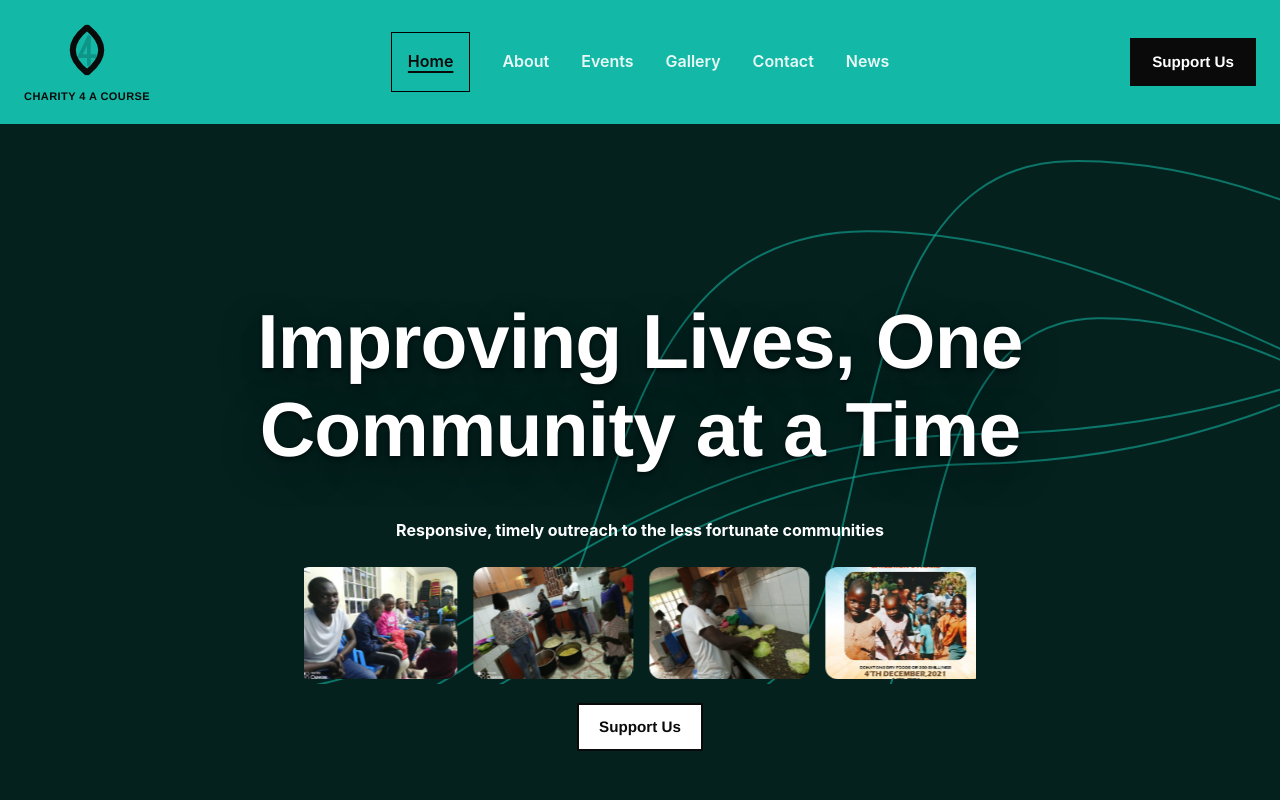
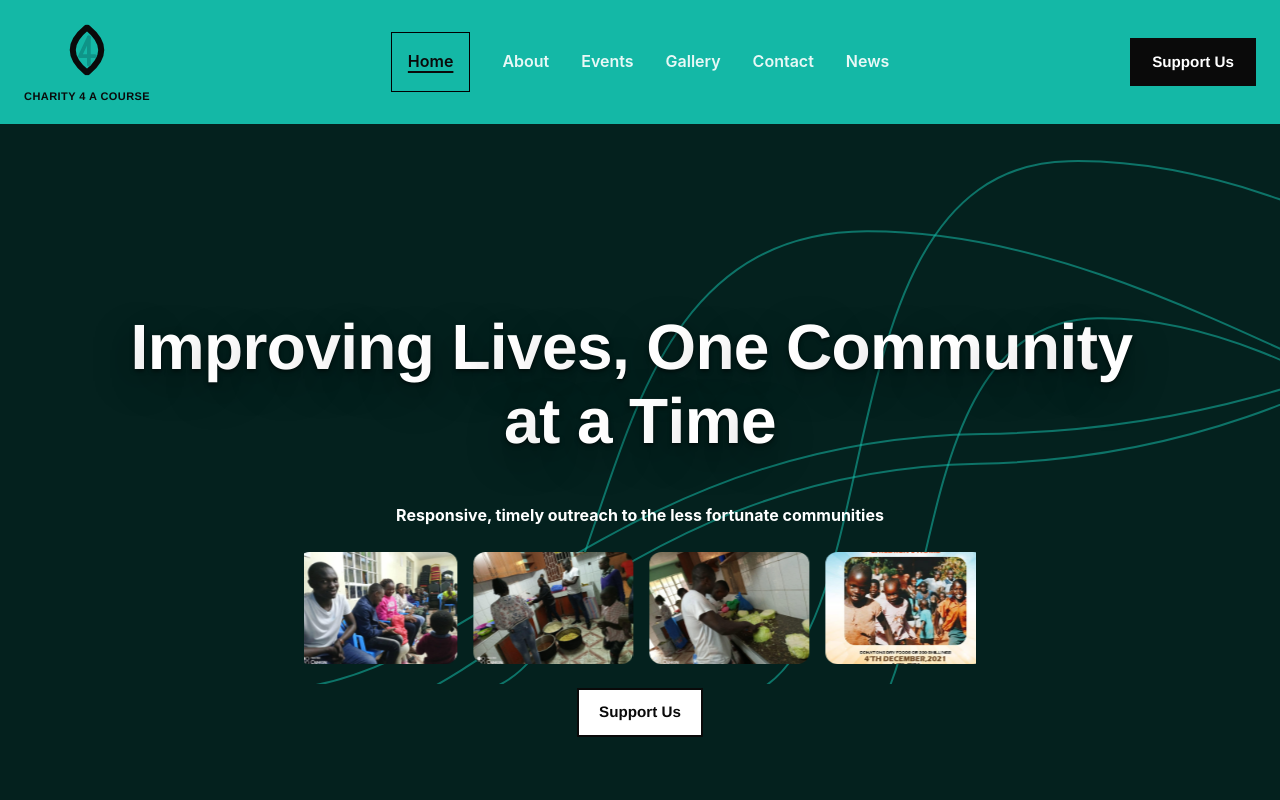
Before and after one commit to SCIPIO666/charity-4-a-course, a React (Vite) app in the folder client/: page / in a window 1280 px wide. Shown: the top 800 px of the page. Built offline with nearby package versions, Linux system fonts and the light colour scheme.

Commit message:
feat: gsap animation on hero heading

```diff
--- a/client/src/App.css
+++ b/client/src/App.css
@@ -236,7 +236,7 @@
    font-weight: var(--font-weight-bold);
   letter-spacing: var(--tracking-tight);
   line-height: var(--leading-tight);
-  font-size: clamp(3.75rem, 6vw, 7rem);
+  font-size: clamp(2.75rem, 5vw, 4rem);
   text-align: center;
    margin: 0;
    margin-bottom: 12px;
--- a/client/src/pages/Contact.jsx
+++ b/client/src/pages/Contact.jsx
@@ -9,8 +9,9 @@ export default function Contact() {
         pattern='pattern6'
         carousel={false}
         scrollArrow={true}
+        target = '#contact'
       />
-      <section className='min-h-screen bg-ink-50 text-brand-white'>
+      <section id='contact' className='min-h-screen bg-ink-50 text-brand-white'>
 
       </section>
     </div>
--- a/client/src/pages/Events.jsx
+++ b/client/src/pages/Events.jsx
@@ -5,12 +5,13 @@ export default function Events() {
     <div>
       <Hero
         variant='outline'
-        heading='Upcoming  Events'
+        heading='Events'
         pattern='pattern1'
         carousel={false}
         scrollArrow={true}
+        target = '#events'
       />
-      <section className='min-h-screen bg-ink-50 text-brand-white'>
+      <section id='events' className='min-h-screen bg-ink-50 text-brand-white'>
 
       </section>
     </div>
--- a/client/src/pages/Gallery.jsx
+++ b/client/src/pages/Gallery.jsx
@@ -9,8 +9,9 @@ export default function Gallery() {
         pattern='pattern3'
         carousel={false}
         scrollArrow={true}
+        target = '#gallery'
       />
-      <section className='min-h-screen bg-ink-50 text-brand-white'>
+      <section id='gallery' className='min-h-screen bg-ink-50 text-brand-white'>
 
       </section>
     </div>
--- a/client/src/pages/News.jsx
+++ b/client/src/pages/News.jsx
@@ -9,8 +9,9 @@ export default function News() {
         pattern='pattern5'
         carousel={false}
         scrollArrow={true}
+        target = '#news'
       />
-      <section className='min-h-screen bg-ink-50 text-brand-white'>
+      <section id='news' className='min-h-screen bg-ink-50 text-brand-white'>
 
       </section>
     </div>
--- a/client/src/pages/WhoWeAre.jsx
+++ b/client/src/pages/WhoWeAre.jsx
@@ -5,12 +5,13 @@ export default function WhoWeAre() {
     <div>
       <Hero
         variant='outline'
-        heading='Who We Are'
+        heading='About uS'
         pattern='pattern2'
         carousel={false}
         scrollArrow={true}
+        target = '#about'
       />
-      <section className='min-h-screen bg-ink-50 text-brand-white'>
+      <section id='about' className='min-h-screen bg-ink-50 text-brand-white'>
 
       </section>
     </div>
--- a/client/src/pages/pageComponents/Hero.jsx
+++ b/client/src/pages/pageComponents/Hero.jsx
@@ -1,4 +1,5 @@
-import React from 'react'
+import React, { useLayoutEffect, useRef } from 'react'
+import gsap from 'gsap'
 import {pattern1,pattern2,pattern3,pattern4, pattern5,pattern6 } from '../../data/SvgPatterns'
 import CallToActionButton from '../../components/CallToActionButton'
 import HeroCarousel from './HeroCarousel'
@@ -9,6 +10,7 @@ function Hero({
   pattern='pattern4',
   variant = 'outline',
   text = '',
+  target = '',
   scrollArrow=false,
   carousel=false
 }) {
@@ -21,6 +23,44 @@ function Hero({
         if (patternType==='pattern5') return pattern5
         if (patternType==='pattern6') return pattern6
     }
+
+    const headingRef = useRef(null)
+
+    function SplitText({ text }) {
+    return (
+        <>
+        {text.split('').map((char, index) => (
+            <span
+            key={index}
+            className="inline-block"
+            >
+            {char === ' ' ? '\u00A0' : char}
+            </span>
+        ))}
+        </>
+    )
+    }
+    useLayoutEffect(() => {
+    const letters = headingRef.current.querySelectorAll('span')
+
+    gsap.fromTo(
+        letters,
+        {
+        y: -150,
+        opacity: 0,
+        rotateX: -90,
+        },
+        {
+        y: 0,
+        opacity: 1,
+        rotateX: 0,
+        duration: 0.8,
+        stagger: 0.05,
+        ease: 'back.out(1.7)',
+        }
+    )
+    }, [heading])
+
   return (
     <section className="relative min-h-screen overflow-hidden bg-[#04211E]">
 
@@ -48,15 +88,13 @@ function Hero({
         ">
 
           {/* Heading */}
-          <h2 className="
-            hero-gradient-text
-            w-full
-            text-center
-          "
+            <h2
+            ref={headingRef}
+            className="hero-gradient-text w-full text-center"
+            >
+            <SplitText text={heading} />
+            </h2>
 
-          >
-            {heading}
-          </h2>
 
           {/* tagline*/}
           <div className="
@@ -86,7 +124,7 @@ function Hero({
                 text={text}
               />
             )}
-        {scrollArrow && <ScrollArrow/>}
+        {scrollArrow && <ScrollArrow target ={target} />}
           </div>
 
         </div>
```
